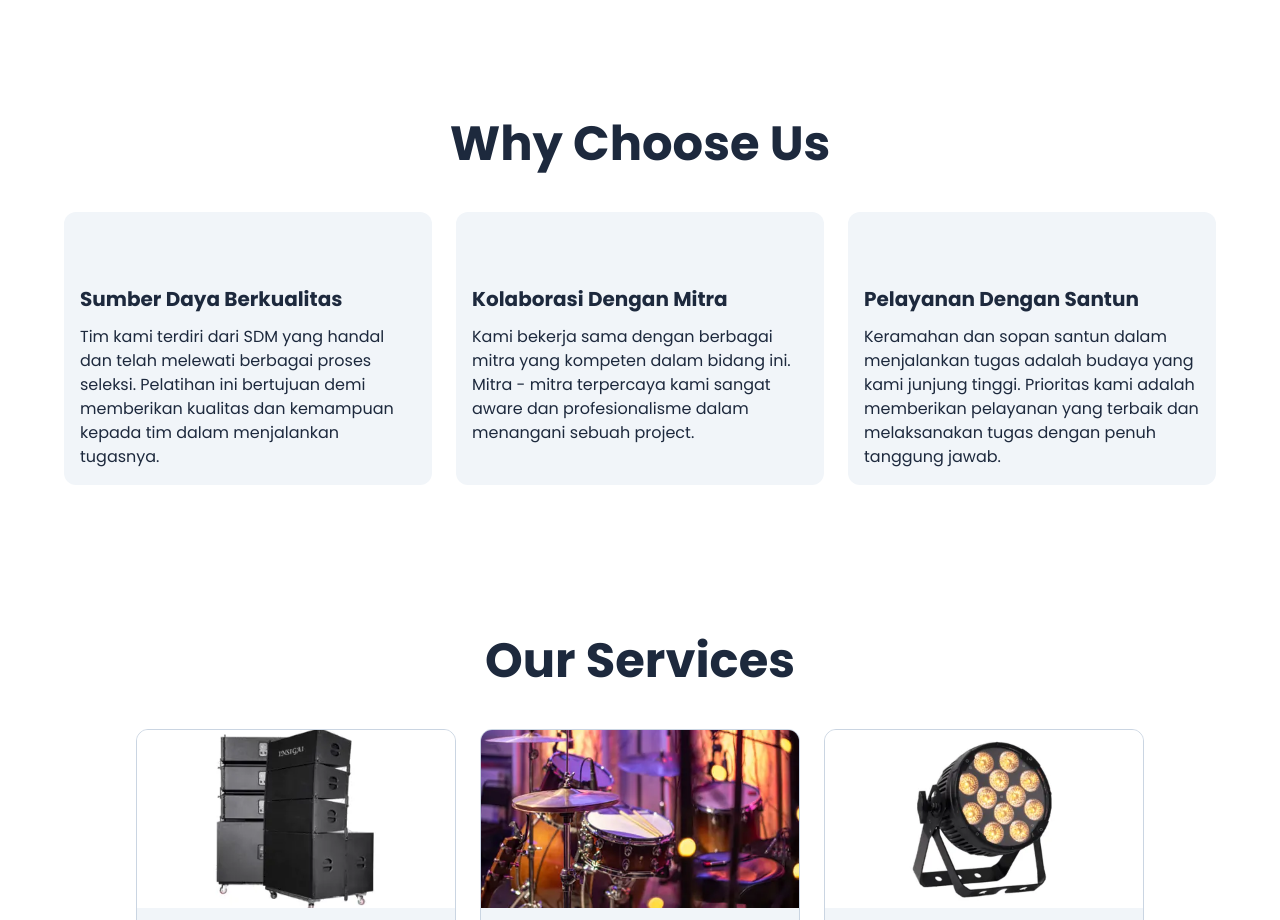
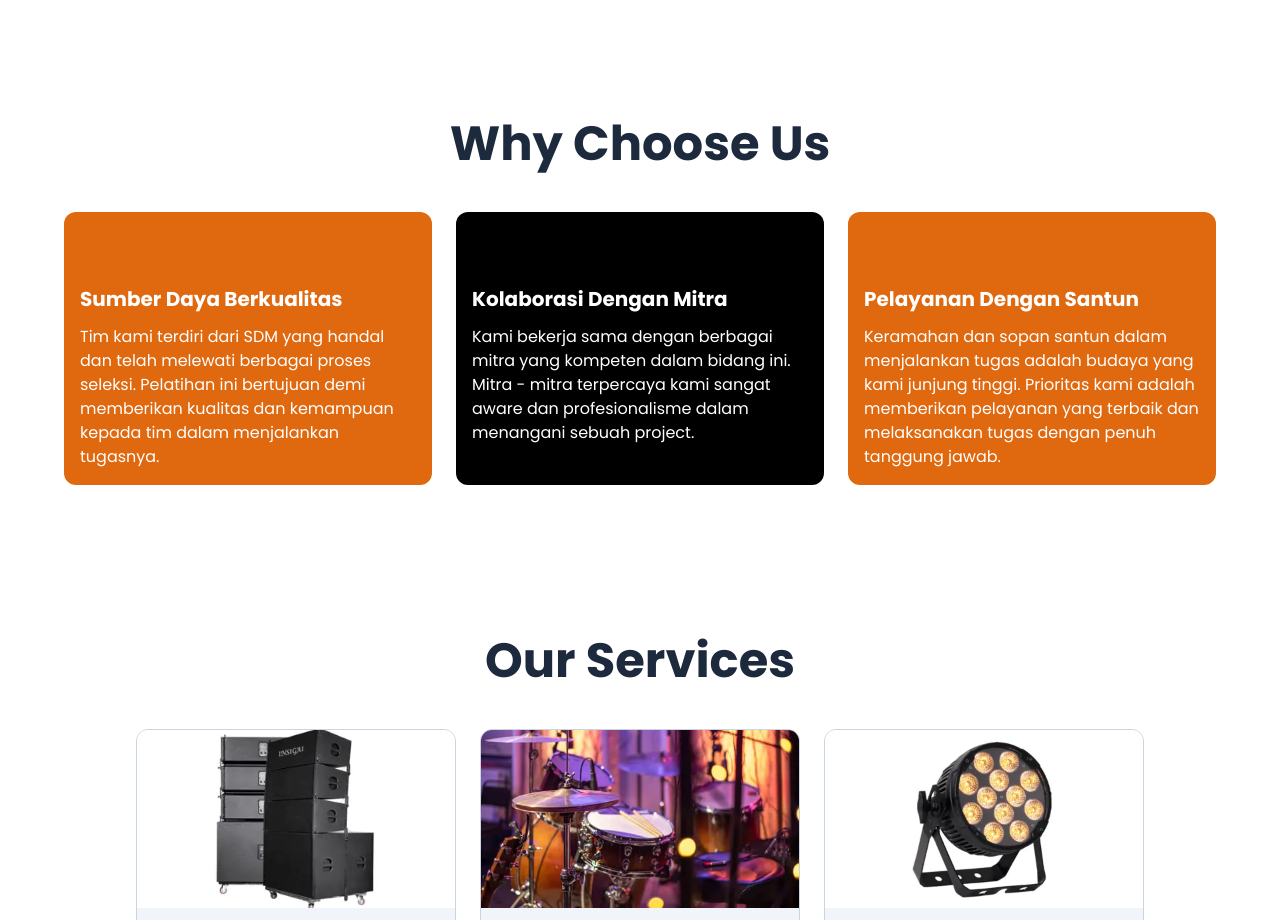
Before and after one commit to ahmadhabibi14/mninepro.id, a SvelteKit app: page / in a window 1280 px wide. Shown: the part 1320-2240 px from the top of the page. Built offline with nearby package versions, Linux system fonts and the light colour scheme; some icons are missing.

Commit message:
[fix] recolor section whyChooseUs

```diff
--- a/src/components/Image.svelte
+++ b/src/components/Image.svelte
@@ -49,7 +49,7 @@
 		<img
 			src="/img/placeholder.svg"
 			alt="Placeholder"
-			class="absolute inset-0 w-full h-full object-cover"
+			class="absolute inset-0 w-full h-full object-cover animate-pulse"
 		/>
 	{/if}
 
--- a/src/partials/home/WhyChooseUs.svelte
+++ b/src/partials/home/WhyChooseUs.svelte
@@ -1,52 +1,52 @@
-<script>
-	import { Icon } from "svelte-icons-pack";
-	import { LuHandHeart } from "svelte-icons-pack/lu";
-	import { RiBusinessShakeHandsLine, RiSystemSettings4Line } from "svelte-icons-pack/ri";
+<script lang="ts">
+	import type { IconType } from 'svelte-icons-pack';
+	import { Icon } from 'svelte-icons-pack';
+	import { LuHandHeart } from 'svelte-icons-pack/lu';
+	import { RiBusinessShakeHandsLine, RiSystemSettings4Line } from 'svelte-icons-pack/ri';
 
-</script>
-
-<section class="container max-w-6xl w-full px-4 md:px-0 mx-auto md:my-14 my-7" id="why-choose-us" >
-  <div class="flex flex-col gap-11">
-    <h2 class="md:text-5xl text-3xl text-center font-bold font-poppins">Why Choose Us</h2>
-    <div class="grid grid-rows-3 md:grid-rows-1 md:grid-cols-3 gap-6">
-      <div class="bg-slate-100 rounded-xl flex flex-col gap-3 px-4 py-4">
-        <Icon
-          src={RiSystemSettings4Line}
-          size="45"
-          className="fill-blue-600"
-        />
-        <h3 class="text-xl font-bold font-poppins">Sumber Daya Berkualitas</h3>
-        <p class="">Tim kami terdiri dari SDM yang handal dan telah melewati berbagai proses seleksi.
-Pelatihan ini bertujuan demi memberikan kualitas dan kemampuan kepada tim
-dalam menjalankan tugasnya.</p>
-      </div>
-
-      <div class="bg-slate-100 rounded-xl flex flex-col gap-3 px-4 py-4">
-        <Icon
-          src={RiBusinessShakeHandsLine}
-          size="45"
-          className="fill-mnine"
-        />
-        <h3 class="text-xl font-bold font-poppins">Kolaborasi Dengan Mitra</h3>
-        <p class="">Kami bekerja sama dengan berbagai mitra
+	const contents: {
+		title: string;
+		desc: string;
+		icon: IconType;
+	}[] = [
+		{
+			title: 'Sumber Daya Berkualitas',
+			desc: 'Tim kami terdiri dari SDM yang handal dan telah melewati berbagai proses seleksi. Pelatihan ini bertujuan demi memberikan kualitas dan kemampuan kepada tim dalam menjalankan tugasnya.',
+			icon: RiSystemSettings4Line
+		},
+		{
+			title: 'Kolaborasi Dengan Mitra',
+			desc: `Kami bekerja sama dengan berbagai mitra
 yang kompeten dalam bidang ini.
 Mitra - mitra terpercaya kami sangat aware
 dan profesionalisme dalam menangani
-sebuah project.</p>
-      </div>
-
-      <div class="bg-slate-100 rounded-xl flex flex-col gap-3 px-4 py-4">
-        <Icon
-          src={LuHandHeart}
-          size="45"
-          className="stroke-green-600"
-        />
-        <h3 class="text-xl font-bold font-poppins">Pelayanan Dengan Santun</h3>
-        <p class="">Keramahan dan sopan santun dalam
+sebuah project.`,
+			icon: RiBusinessShakeHandsLine
+		},
+		{
+			title: 'Pelayanan Dengan Santun',
+			desc: `Keramahan dan sopan santun dalam
 menjalankan tugas adalah budaya yang kami
 junjung tinggi. Prioritas kami adalah memberikan pelayanan yang terbaik dan
-melaksanakan tugas dengan penuh tanggung jawab.</p>
-      </div>
-    </div>
-  </div>
+melaksanakan tugas dengan penuh tanggung jawab.`,
+			icon: LuHandHeart
+		}
+	];
+</script>
+
+<section class="container max-w-6xl w-full px-4 md:px-0 mx-auto md:my-14 my-7" id="why-choose-us">
+	<div class="flex flex-col gap-11">
+		<h2 class="md:text-5xl text-3xl text-center font-bold font-poppins">Why Choose Us</h2>
+		<div class="grid grid-rows-3 md:grid-rows-1 md:grid-cols-3 gap-6">
+			{#each contents as content}
+				<div
+					class="odd:bg-mnine-2 even:bg-black text-white rounded-xl flex flex-col gap-3 px-4 py-4"
+				>
+					<Icon src={content.icon} size="45" className="" />
+					<h3 class="text-xl font-bold font-poppins">{content.title}</h3>
+					<p class="">{content.desc}</p>
+				</div>
+			{/each}
+		</div>
+	</div>
 </section>
```
